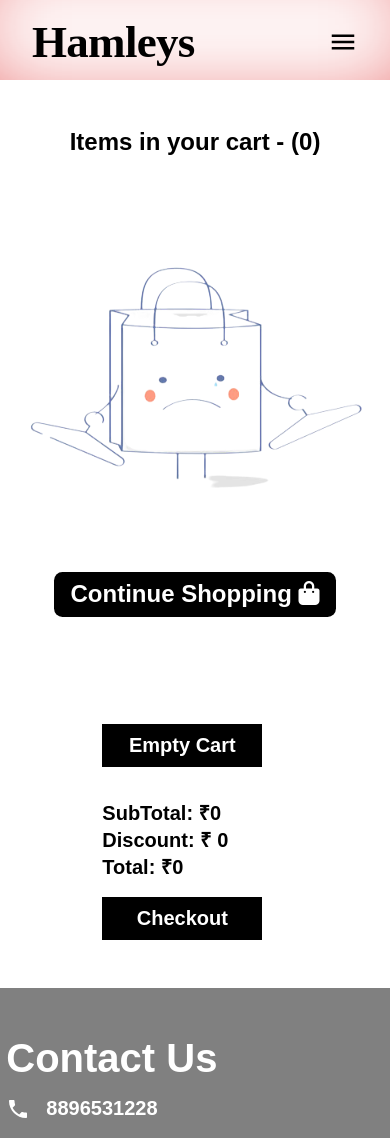
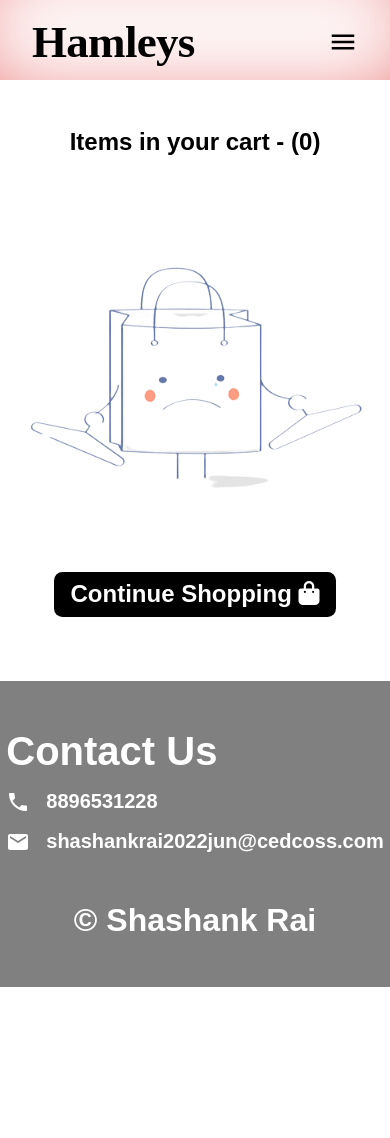
Before and after one commit to Shanky1001/React-Toy-Shop, a React (Create React App) app: page /cart in a window 390 px wide. Shown: the top 1138 px of the page. After the commit the page ends 987 px from the top, so only its background shows below. Built offline with nearby package versions, Linux system fonts and the light colour scheme; a web font is replaced by a local one.

Commit message:
Cart features and responsiveness added

```diff
--- a/src/App.js
+++ b/src/App.js
@@ -52,10 +52,12 @@ function App() {
   const confirm = () => {
     if (open.type === 'trash') {
       dispatch({
-        type: "removeFromCart", payload: open.value
+        type: "removeFromCart", payload: {
+          id:open.value.id,discount:state.totalDiscount-1,total:state.total-open.value.price
+        }
       })
       setOpen({ ...open, open: false });
-      setOpenSnack({ open: true, html: `${open.value.strMeal} removed from cart !` })
+      setOpenSnack({ open: true, html: `${open.value.title} removed from cart !` })
     }
     if (open.type === 'empty') {
       dispatch({
--- a/src/Components/common Components/Cart Cards/CartCard.jsx
+++ b/src/Components/common Components/Cart Cards/CartCard.jsx
@@ -33,14 +33,15 @@ const CartCard = ({ val }) => {
               type: "decreaseQTY", payload: {
                 id: val.id,
                 qty: val.qty - 1,
-                total: total - val.price,
+                total: val.qty ===1 ? total : total-val.price,
               }
             })
           }} />
         </div>
         <div className={style.deleteItem}>
           <Tooltip title='delete from cart' placement="left">
-            <DeleteForever className={style.delete} onClick={() => { setOpen({ open: true, html: "Are your to delete this product from cart ?", type: "trash", value: val }) }} />
+            <DeleteForever className={style.delete} onClick={() => {
+              setOpen({ open: true, html: "Are your to delete this product from cart ?", type: "trash", value: val }) }} />
           </Tooltip>
         </div>
       </div>
--- a/src/Components/common Components/NavBar/Nav.jsx
+++ b/src/Components/common Components/NavBar/Nav.jsx
@@ -31,10 +31,10 @@ const Nav = () => {
           <NavLink to="/" ><Typography variant='h1' className={Style.logo}> Hamleys </Typography></NavLink>
         </div>
         <nav className={Style.navbar}>
-          <NavLink exact='true' activeClassName='active' to="/"><h1>Home</h1></NavLink>
-          <NavLink exact='true' activeClassName='active' to="/products"><h1>Products</h1></NavLink>
-          <NavLink exact='true' activeClassName='active' to="/wishlist"><h1><Badge showZero color="secondary" badgeContent={wishlist.length}><pre>Wishlist  </pre></Badge></h1> </NavLink>
-          <NavLink  exact='true' activeClassName='active' to={'#'} onClick={() => window.scrollTo(0, document.body.scrollHeight)}><h1 >Contact</h1></NavLink>
+          <NavLink exact='true' activeclassname='active' to="/"><h1>Home</h1></NavLink>
+          <NavLink exact='true' activeclassname='active' to="/products"><h1>Products</h1></NavLink>
+          <NavLink exact='true' activeclassname='active' to="/wishlist"><h1><Badge showZero color="secondary" badgeContent={wishlist.length}><pre>Wishlist  </pre></Badge></h1> </NavLink>
+          <NavLink  exact='true' activeclassname='active' to={'#'} onClick={() => window.scrollTo(0, document.body.scrollHeight)}><h1 >Contact</h1></NavLink>
         </nav>
         <div className={Style.options}>
           {logged.id > 0 ? <>
--- a/src/Pages/Cart Page/Cart.jsx
+++ b/src/Pages/Cart Page/Cart.jsx
@@ -11,7 +11,7 @@ const Cart = () => {
   const { state: { cart, total, totalDiscount }, setOpen, open, logged, setOpenSnack } = Context();
 
   const checkout = () => {
-    if (logged === false) {
+    if (logged.id === undefined) {
       setOpenSnack({ open: true, html: `You are not logged in! Please login first.`, severity: 'error', time: "1500" })
     } else {
       navigate('/checkout');
@@ -28,17 +28,18 @@ const Cart = () => {
           </div>
             : <div className={style.cartList}> {cart.map((val) => <CartCard val={val} key={val.id} />)} </div>}
         </div>
-        <div className={style.total}>
+        {cart.length !== 0 && <div className={style.total}>
           <div> <button className={style.clear} onClick={() => {
             setOpen({ ...open, open: true, html: "Are your to empty your cart ?", type: "empty" })
-          }}> Empty Cart </button></div>
+          }}> Empty Cart </button>
+          <Link to="/products" className={style.continueShopping}><button>Continue Shopping <i className="fa-solid fa-bag-shopping" /></button></Link></div>
           <div>
-            <h1> SubTotal: ₹{total+totalDiscount} </h1>
+            <h1> SubTotal: ₹{Number(total)+Number(totalDiscount)} </h1>
             <h1> Discount: ₹ {totalDiscount}</h1>
             <h1>Total: ₹{total}</h1>
             <button className={style.checkout} onClick={checkout}> Checkout </button>
           </div>
-        </div>
+        </div>}
       </div>
     </>
   )
--- a/src/Pages/Cart Page/Cart.module.css
+++ b/src/Pages/Cart Page/Cart.module.css
@@ -67,7 +67,7 @@
 
 .total button {
     font-size: 20px;
-    width: 10rem;
+    width: 15rem;
     margin-top: 2vh;
     margin-right: 3vh;
     font-weight: 600;
@@ -84,6 +84,10 @@
     color: white;
 }
 
+.checkout:hover {
+    background-color: green;
+}
+
 @media screen and (max-width:750px) {
     .cartContainer>h1 {
         font-size: 1.5rem;
--- a/src/Reducer/Reducer.jsx
+++ b/src/Reducer/Reducer.jsx
@@ -5,7 +5,7 @@ export const cartReducer = (state, action) => {
                return { ...state, cart: [...state.cart, { ...action.payload.val, qty: 1 }], totalDiscount: action.payload.discount, total: action.payload.total }
 
           case 'removeFromCart':
-               return { ...state, cart: state.cart.filter((c) => c.id !== action.payload.id), totalDiscount: action.payload.discount, total: action.payload.price }
+               return { ...state, cart: state.cart.filter((c) => c.id !== action.payload.id), totalDiscount: action.payload.discount, total: action.payload.total }
 
           case 'addToWishlist':
                return { ...state, wishlist: [...state.wishlist, action.payload] }
```
